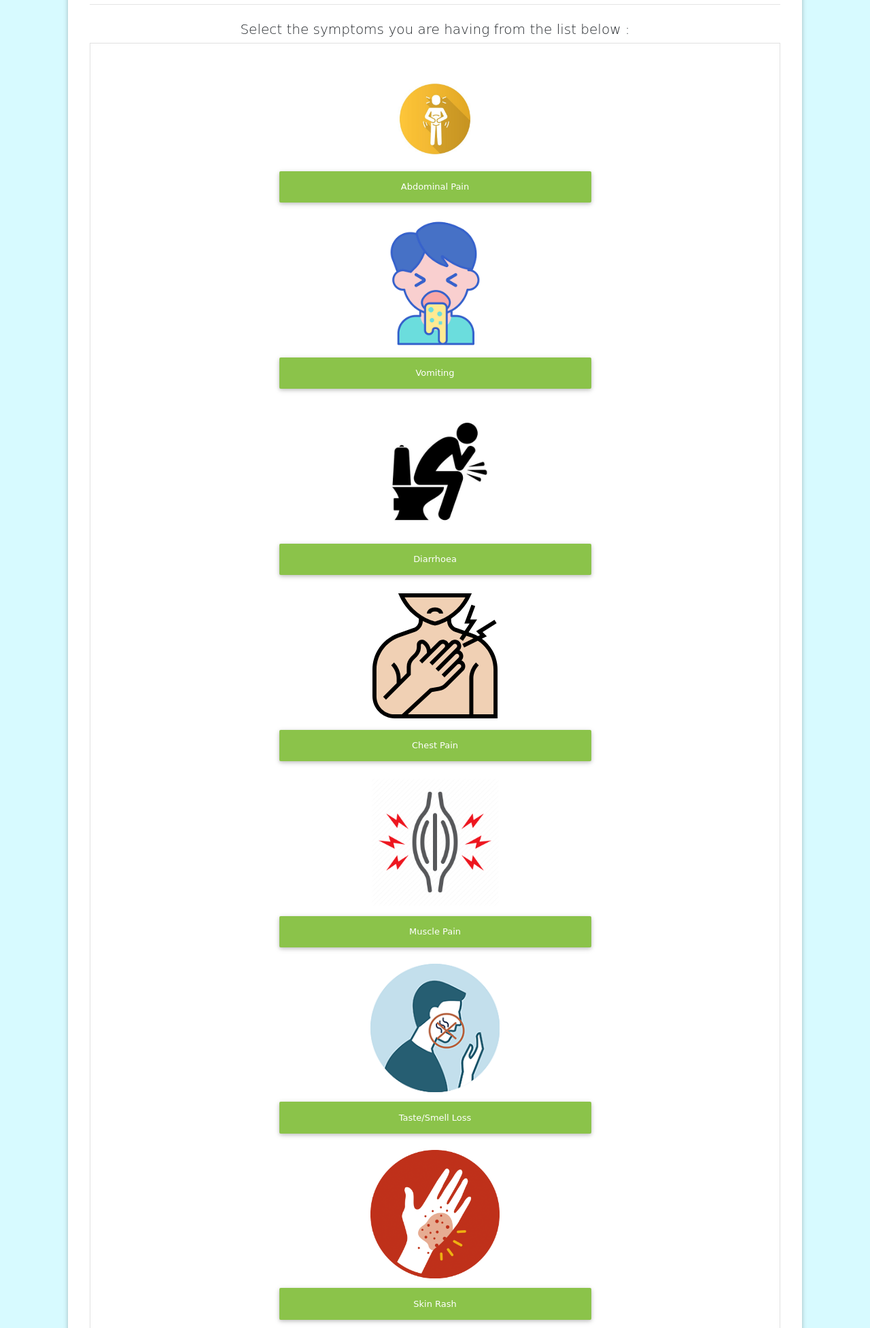
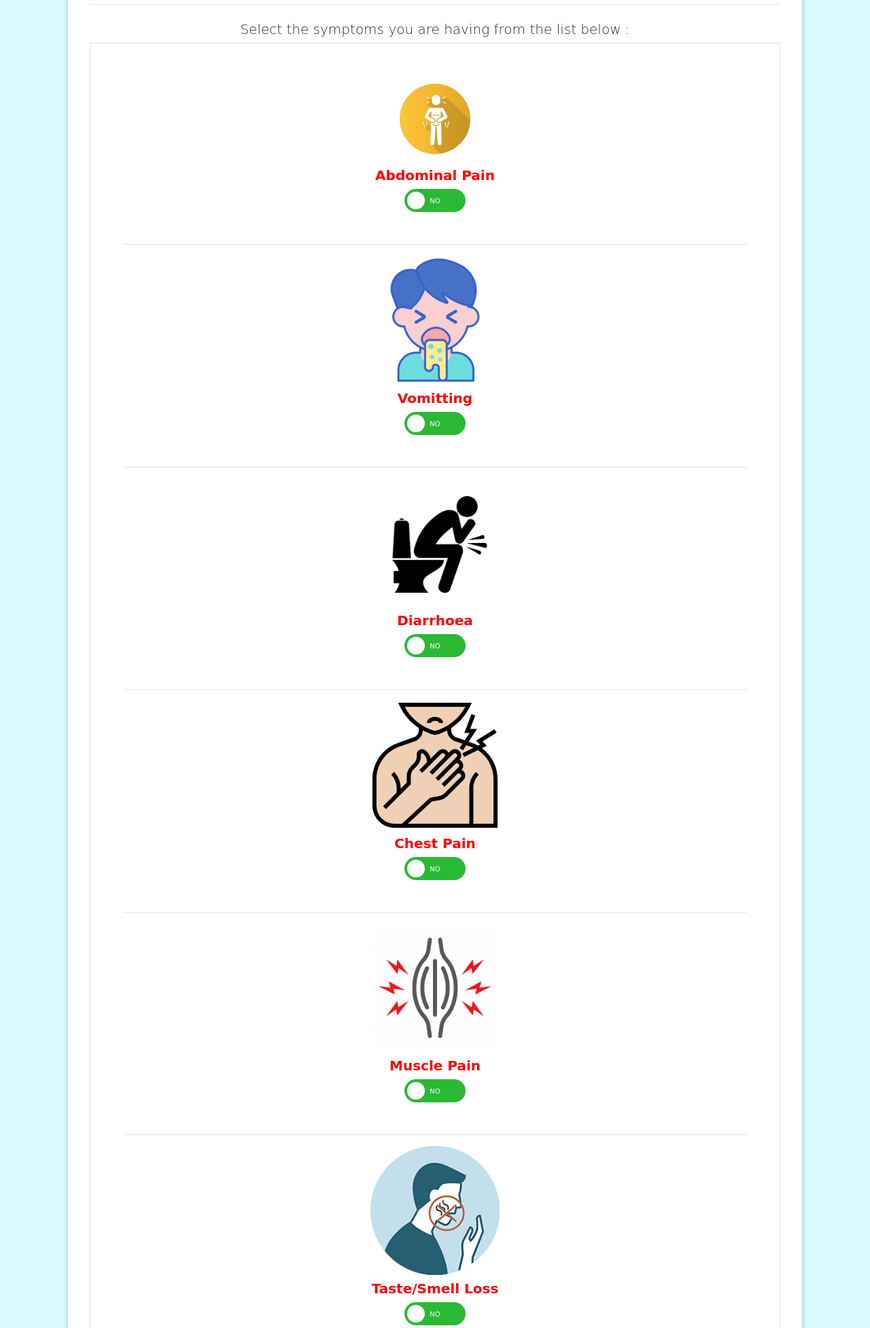
Before and after one commit to Raayhan/Covid-19-Self-Assesment-System, a PHP site: page /test/step_3.html in a window 1280 px wide. Shown: the part 316-2270 px from the top of the page at 68% size. Run offline with PHP 8.4, Linux system fonts and the light colour scheme; some libraries are stand-ins or nearby versions; some web fonts are replaced.

Commit message:
Added toggle switches

```diff
--- a/css/style.css
+++ b/css/style.css
@@ -51,3 +51,87 @@ body {
     font-size: 8px !important;
   }
 }
+/* The switch - the box around the slider */
+.switch {
+  position: relative;
+  display: inline-block;
+  width: 90px;
+  height: 34px;
+}
+
+.switch input {
+  display: none;
+}
+
+.slider {
+  position: absolute;
+  cursor: pointer;
+  top: 0;
+  left: 0;
+  right: 0;
+  bottom: 0;
+  background-color: #2ab934;
+  -webkit-transition: 0.4s;
+  transition: 0.4s;
+}
+
+.slider:before {
+  position: absolute;
+  content: "";
+  height: 26px;
+  width: 26px;
+  left: 4px;
+  bottom: 4px;
+  background-color: white;
+  -webkit-transition: 0.4s;
+  transition: 0.4s;
+}
+
+input:checked + .slider {
+  background-color: #ca2222;
+}
+
+input:focus + .slider {
+  box-shadow: 0 0 1px #2196f3;
+}
+
+input:checked + .slider:before {
+  -webkit-transform: translateX(55px);
+  -ms-transform: translateX(55px);
+  transform: translateX(55px);
+}
+
+/*------ ADDED CSS ---------*/
+.on {
+  display: none;
+}
+
+.on,
+.off {
+  color: white;
+  position: absolute;
+  transform: translate(-50%, -50%);
+  top: 50%;
+  left: 50%;
+  font-size: 10px;
+  font-family: Verdana, sans-serif;
+}
+
+input:checked + .slider .on {
+  display: block;
+}
+
+input:checked + .slider .off {
+  display: none;
+}
+
+/*--------- END --------*/
+
+/* Rounded sliders */
+.slider.round {
+  border-radius: 34px;
+}
+
+.slider.round:before {
+  border-radius: 50%;
+}
--- a/test/step_3.html
+++ b/test/step_3.html
@@ -62,64 +62,118 @@
             action="../controller/test.php"
             method="POST"
           >
-            <div class="btn-group-toggle" data-toggle="buttons">
             <div class="row justify-content-center mb-2">
               <img class="symptoms" src="../img/abdominal.jpg" alt="" />
             </div>
 
-              <label class="btn btn-light-green smpt_btn mb-4">
-                <input type="checkbox" autocomplete="off" />Abdominal Pain
+            <h5 style="text-align: center; color: red; font-weight: bold;">
+              Abdominal Pain
+            </h5>
+            <label class="switch mb-4"
+              ><input type="checkbox" id="togBtn" />
+              <div class="slider round">
+                <span class="on">YES</span><span class="off">NO</span>
+              </div>
             </label>
+            <hr />
 
             <div class="row justify-content-center mb-2">
               <img class="symptoms" src="../img/vomit.png" alt="" />
             </div>
-              <label class="btn btn-light-green smpt_btn mb-4">
-                <input type="checkbox" autocomplete="off" />Vomiting
+            <h5 style="text-align: center; color: red; font-weight: bold;">
+              Vomitting
+            </h5>
+            <label class="switch mb-4"
+              ><input type="checkbox" id="togBtn" />
+              <div class="slider round">
+                <span class="on">YES</span><span class="off">NO</span>
+              </div>
             </label>
+            <hr />
             <div class="row justify-content-center mb-2">
               <img class="symptoms" src="../img/Diarrhoea.jpg" alt="" />
             </div>
-              <label class="btn btn-light-green smpt_btn mb-4">
-                <input type="checkbox" autocomplete="off" />Diarrhoea
+            <h5 style="text-align: center; color: red; font-weight: bold;">
+              Diarrhoea
+            </h5>
+            <label class="switch mb-4"
+              ><input type="checkbox" id="togBtn" />
+              <div class="slider round">
+                <span class="on">YES</span><span class="off">NO</span>
+              </div>
             </label>
+            <hr />
             <div class="row justify-content-center mb-2">
               <img class="symptoms" src="../img/chest.svg" alt="" />
             </div>
-              <label class="btn btn-light-green smpt_btn mb-4">
-                <input type="checkbox" autocomplete="off" />Chest Pain
+            <h5 style="text-align: center; color: red; font-weight: bold;">
+              Chest Pain
+            </h5>
+            <label class="switch mb-4"
+              ><input type="checkbox" id="togBtn" />
+              <div class="slider round">
+                <span class="on">YES</span><span class="off">NO</span>
+              </div>
             </label>
+            <hr />
             <div class="row justify-content-center mb-2">
               <img class="symptoms" src="../img/muscle.png" alt="" />
             </div>
-              <label class="btn btn-light-green smpt_btn mb-4">
-                <input type="checkbox" autocomplete="off" />Muscle Pain
+            <h5 style="text-align: center; color: red; font-weight: bold;">
+              Muscle Pain
+            </h5>
+            <label class="switch mb-4"
+              ><input type="checkbox" id="togBtn" />
+              <div class="slider round">
+                <span class="on">YES</span><span class="off">NO</span>
+              </div>
             </label>
+            <hr />
             <div class="row justify-content-center mb-2">
               <img class="symptoms" src="../img/taste.png" alt="" />
             </div>
-              <label class="btn btn-light-green smpt_btn mb-4">
-                <input type="checkbox" autocomplete="off" />Taste/Smell Loss
+            <h5 style="text-align: center; color: red; font-weight: bold;">
+              Taste/Smell Loss
+            </h5>
+            <label class="switch mb-4"
+              ><input type="checkbox" id="togBtn" />
+              <div class="slider round">
+                <span class="on">YES</span><span class="off">NO</span>
+              </div>
             </label>
+            <hr />
             <div class="row justify-content-center mb-2">
               <img class="symptoms" src="../img/skin.png" alt="" />
             </div>
-              <label class="btn btn-light-green smpt_btn mb-4">
-                <input type="checkbox" autocomplete="off" />Skin Rash
+            <h5 style="text-align: center; color: red; font-weight: bold;">
+              Skin Rash
+            </h5>
+            <label class="switch mb-4"
+              ><input type="checkbox" id="togBtn" />
+              <div class="slider round">
+                <span class="on">YES</span><span class="off">NO</span>
+              </div>
             </label>
+            <hr />
             <div class="row justify-content-center mb-2">
               <img class="symptoms" src="../img/speech.png" alt="" />
             </div>
-              <label class="btn btn-light-green smpt_btn mb-4">
-                <input type="checkbox" autocomplete="off" />Speech Loss
+            <h5 style="text-align: center; color: red; font-weight: bold;">
+              Speech Loss
+            </h5>
+            <label class="switch mb-4"
+              ><input type="checkbox" id="togBtn" />
+              <div class="slider round">
+                <span class="on">YES</span><span class="off">NO</span>
+              </div>
             </label>
-            </div>
+            <hr />
 
             <br /><br />
             <!-- Send button -->
             <button
               name="STEP_2"
-              class="btn btn-dark-green submit_btn"
+              class="btn btn-indigo submit_btn"
               data-toggle="modal"
               data-target="#centralModalSm"
               type="button"
```
Also changed, not shown: test/step_1.html (+2 -2 lines), test/step_2.html (+60 -21 lines). Lines whose indentation alone changed are shown as unchanged.
